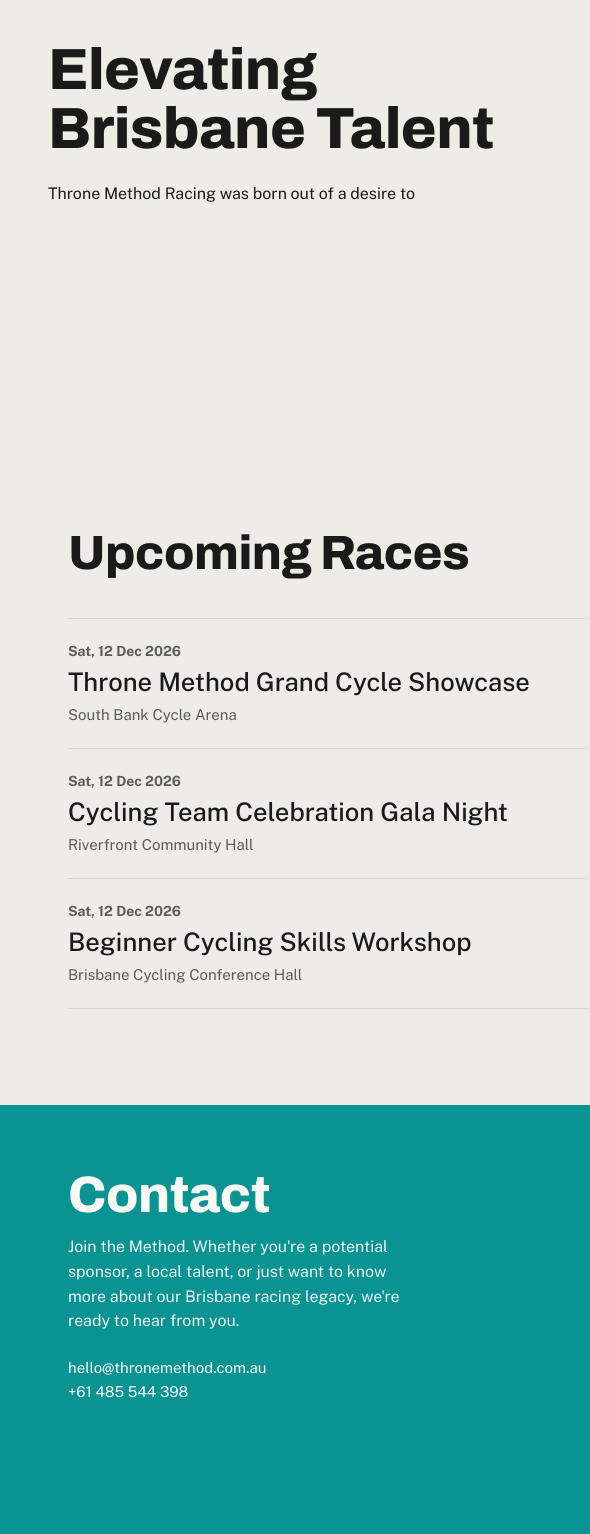
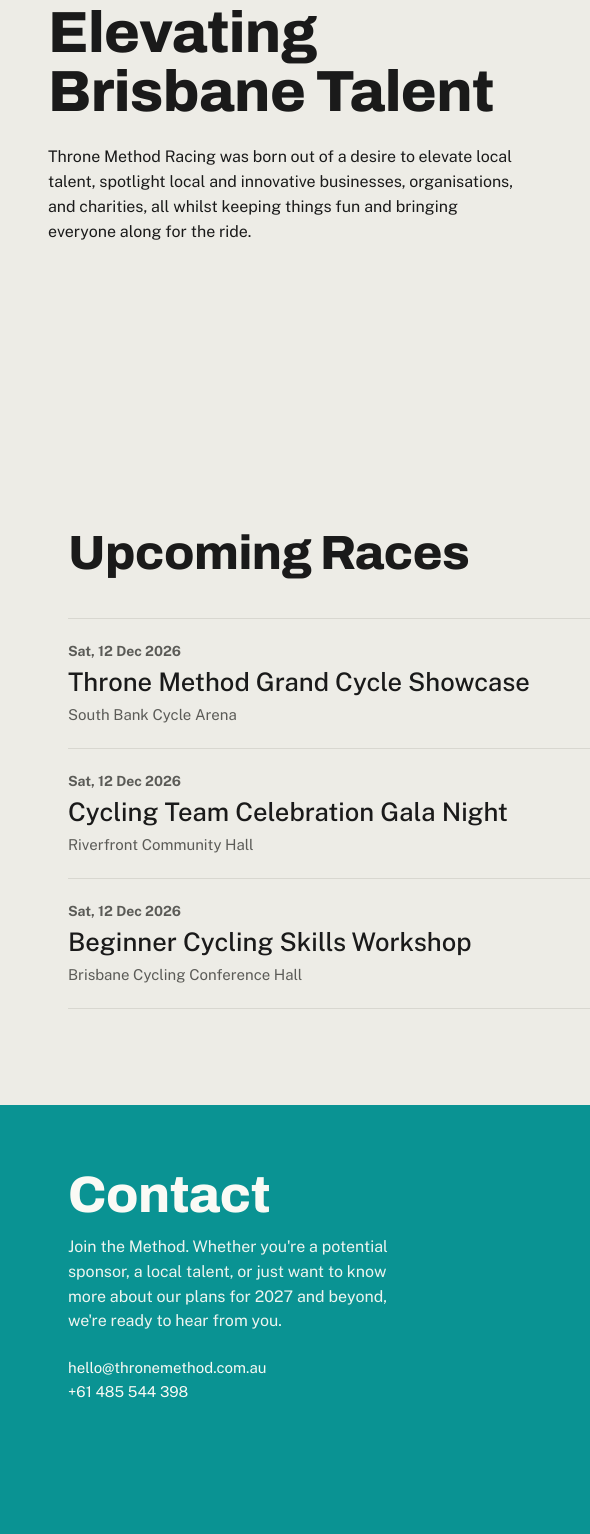
Before and after one commit to pjoulefalcon/throne-method-website, a plain HTML site: page index.html in a window 1280 px wide. Shown: the part 1856-3390 px from the top of the page, 0-590 px from the left. Drawn offline with nearby package versions, Linux system fonts and the light colour scheme.

Commit message:
Update index.html

```diff
--- a/index.html
+++ b/index.html
@@ -28,7 +28,7 @@
 
   <section class="split">
     <div class="text"><h2 class="display">Elevating<br>Brisbane Talent</h2>
-      <p>Throne Method Racing was born out of a desire to </p></div>
+      <p>Throne Method Racing was born out of a desire to elevate local talent, spotlight local and innovative businesses, organisations, and charities, all whilst keeping things fun and bringing everyone along for the ride. </p></div>
     <div class="img" id="talent-img" role="img" aria-label="Throne Method rider racing"></div>
   </section>
 
@@ -40,7 +40,7 @@
   <section class="contact" id="contact"><div class="wrap"><div class="inner">
     <div>
       <h2 class="display">Contact</h2>
-      <p class="intro">Join the Method. Whether you're a potential sponsor, a local talent, or just want to know more about our Brisbane racing legacy, we're ready to hear from you.</p>
+      <p class="intro">Join the Method. Whether you're a potential sponsor, a local talent, or just want to know more about our plans for 2027 and beyond, we're ready to hear from you.</p>
       <p class="direct" id="direct"></p>
     </div>
     <form id="contact-form">
```
